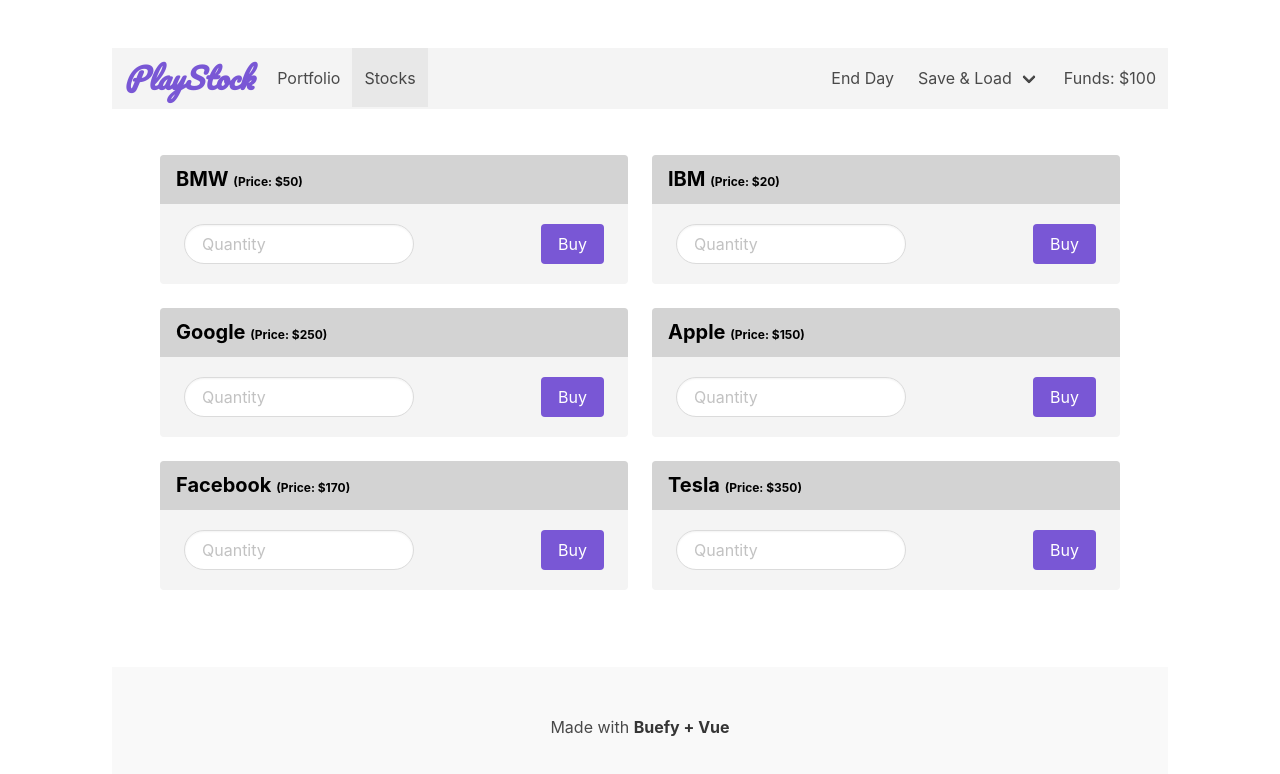
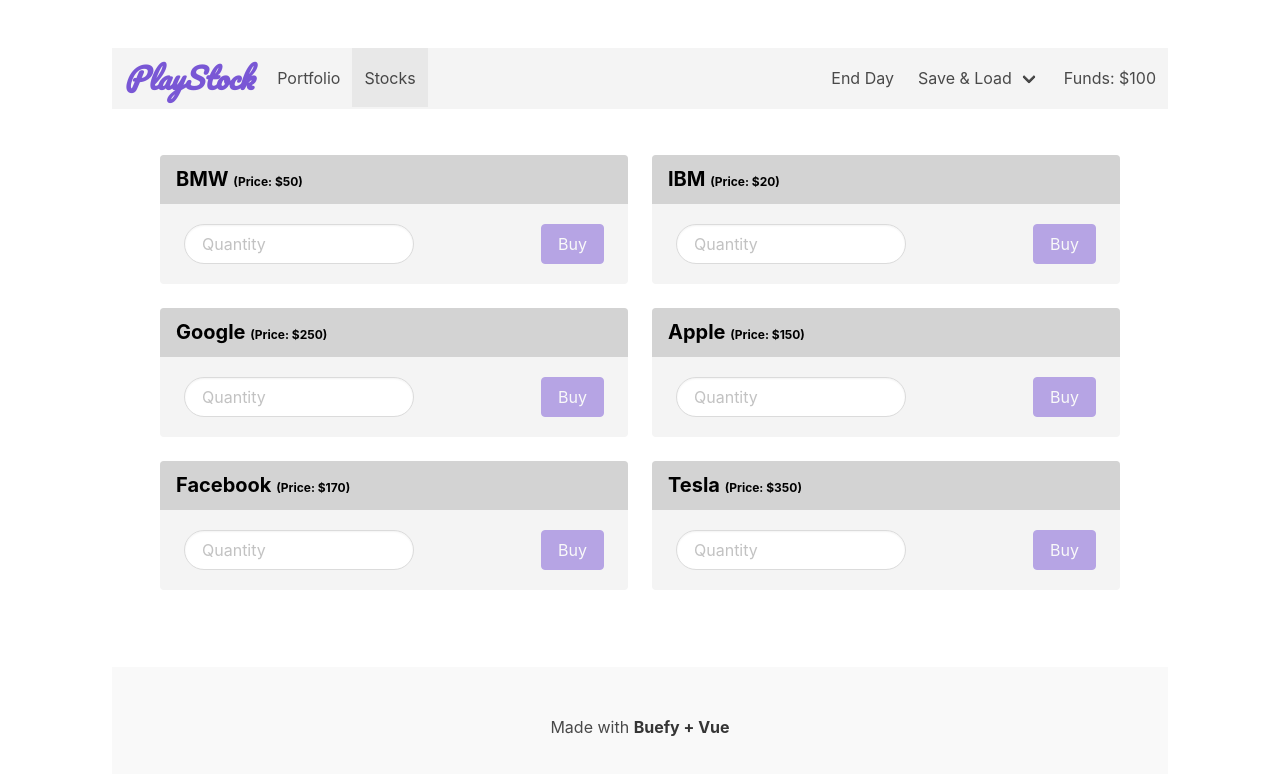
Before and after one commit to gmish27/MockStockTrade, a Vue app: page /stocks in a window 1280 px wide. Shown: the top 774 px of the page. Built offline with nearby package versions, Linux system fonts and the light colour scheme.

Commit message:
button disable and segregate portfolio js

```diff
--- a/src/components/Stock.vue
+++ b/src/components/Stock.vue
@@ -30,7 +30,7 @@
                     </div>
                     <div class="level-right">
                         <div class="level-item">
-                            <b-button type="is-primary" @click="triggerStock">
+                            <b-button type="is-primary" @click="triggerStock" :disabled="quantity === ''">
                                 {{ stockActionType }}
                             </b-button>
                         </div>
--- a/src/router/index.js
+++ b/src/router/index.js
@@ -21,7 +21,7 @@ const routes = [
   {
     path: '/portfolio',
     name: 'portfolio',
-    component: () => import(/* webpackChunkName: "stocks" */ '../views/Portfolio.vue')
+    component: () => import(/* webpackChunkName: "portfolio" */ '../views/Portfolio.vue')
   }
 ]
 
```
